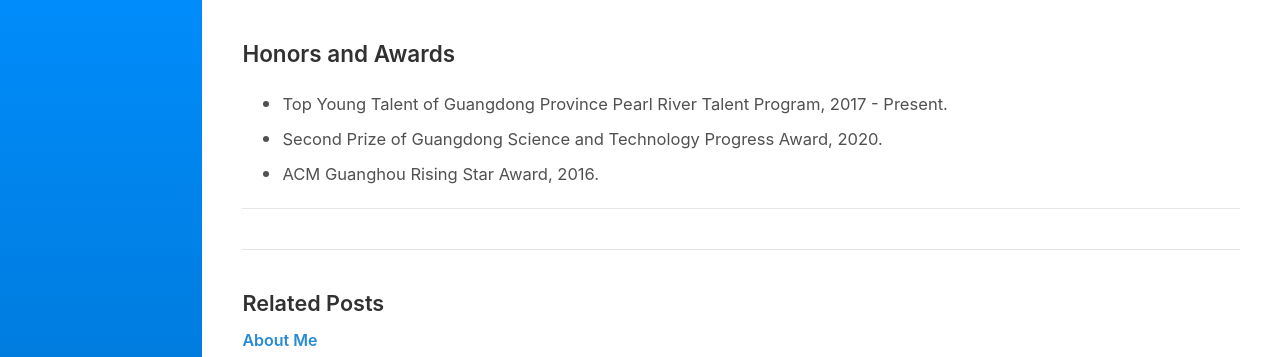
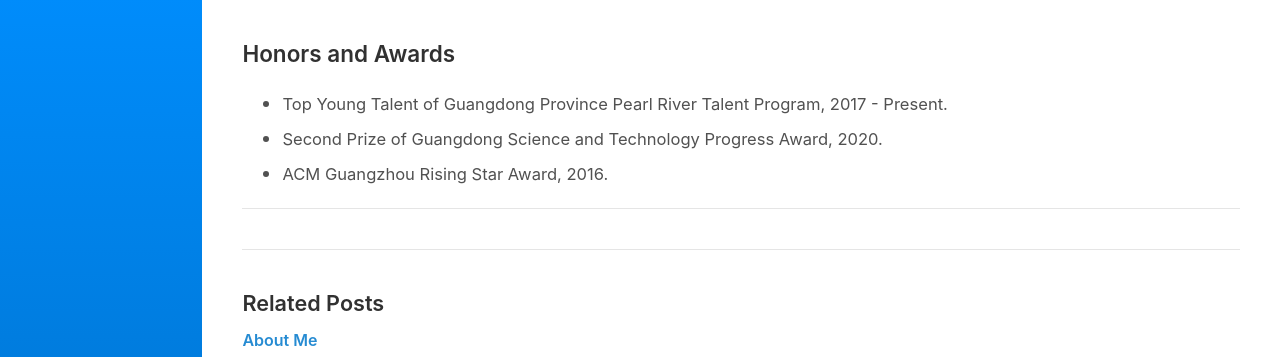
Before and after one commit to csyhquan/csyhquan.github.io, a Jekyll site: the page built from _posts/2020-5-28-award.md, in a window 1280 px wide. Shown: the top 357 px of the page. Built offline with Jekyll 4.4.1, drawn with Linux system fonts in a browser that asks for light colours.

Commit message:
Update 2020-5-28-award.md

```diff
--- a/_posts/2020-5-28-award.md
+++ b/_posts/2020-5-28-award.md
@@ -5,5 +5,5 @@ title: Honors and Awards
 <ul>
 <li><t1><span>Top Young Talent of Guangdong Province Pearl River Talent Program, 2017 - Present.</span></t1></li>
 <li><t1><span>Second Prize of Guangdong Science and Technology Progress Award, 2020.</span></t1></li>
-<li><t1><span>ACM Guanghou Rising Star Award, 2016.</span></t1></li>
+<li><t1><span>ACM Guangzhou Rising Star Award, 2016.</span></t1></li>
 </ul>
```
